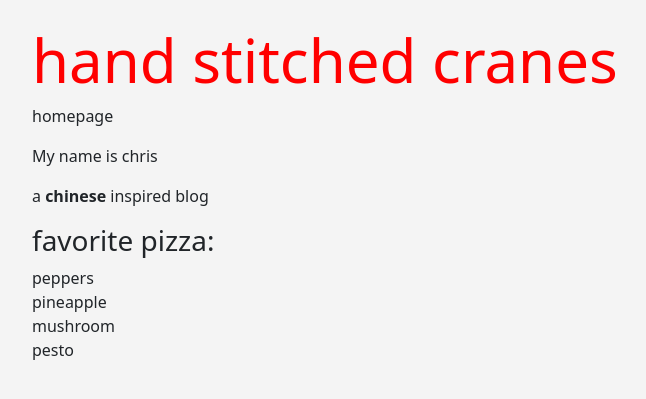
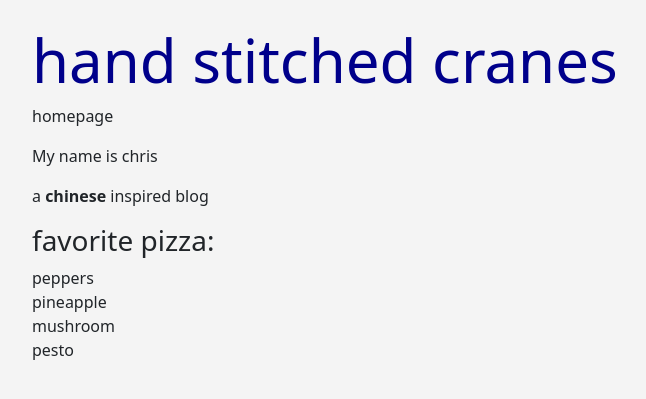
Before and after one commit to cmannnn/hand_stitched_cranes, a Flask app: page / in a window 1280 px wide. Shown: the part 56-455 px from the top of the page, without its empty margins (50-696 px from the left). Run offline with Flask 2, Linux system fonts and the light colour scheme.

Commit message:
blue css text

```diff
--- a/static/css/style.css
+++ b/static/css/style.css
@@ -1,5 +1,5 @@
 h1 {
-	color:  red;
+	color:  darkblue;
 	font-size: 60px;
 }
 
```
